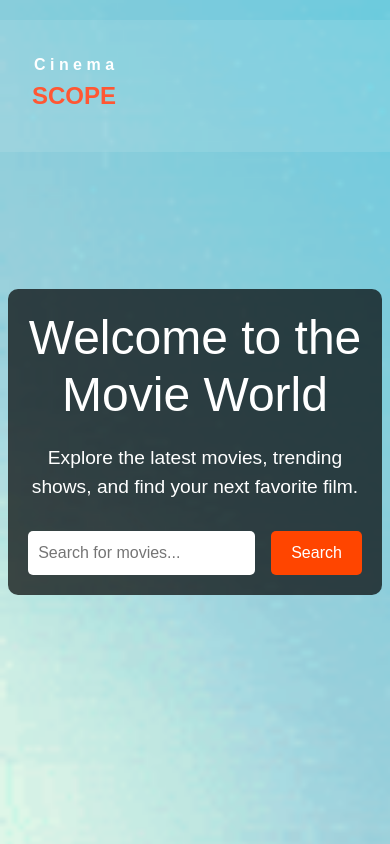
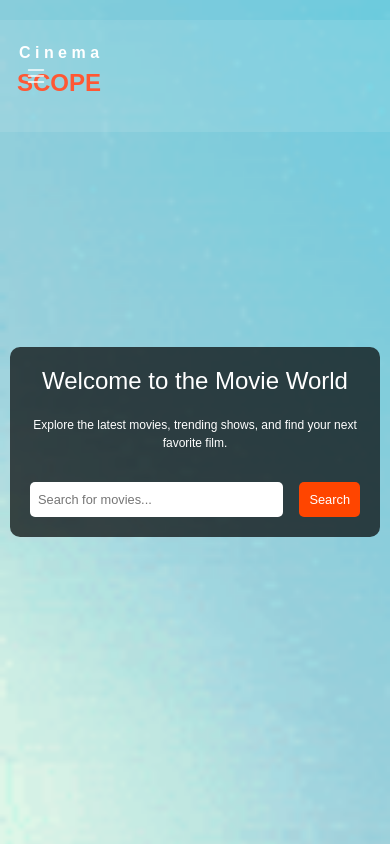
Before and after one commit to alfathony19/Cinema-Scope, a plain HTML site: page index.html in a window 390 px wide. Shown: the top 844 px of the page. Drawn offline with nearby package versions, Linux system fonts and the light colour scheme; no server answers.

Commit message:
update responsif

```diff
--- a/style.css
+++ b/style.css
@@ -308,55 +308,164 @@ footer .credit a:hover {
   background-color: orange;
 }
 
-/* Responsif: Menyesuaikan navbar agar lebih baik pada perangkat lebih kecil */
-@media (max-width: 767px) {
-  /* Membuat menu ditampilkan secara vertikal pada perangkat kecil */
+/* Styling Responsif */
+
+/* Layar 992px */
+@media (max-width: 992px) {
+  .navbar-brand {
+    margin-bottom: 10px;
+  }
+
   .navbar-nav {
-    text-align: center;
+    flex-direction: column;
+    align-items: center;
     margin-top: 10px;
   }
 
-  /* Jarak antar item menu lebih kecil pada perangkat kecil */
   .navbar-nav .nav-item {
     margin-left: 0;
-    margin-bottom: 15px; /* Jarak antar item menu pada perangkat kecil */
-  }
-
-  /* Styling untuk logo dan nama agar rata tengah di perangkat kecil */
-  .navbar-brand {
-    text-align: center;
     margin-bottom: 10px;
   }
 
-  /* Mengubah lebar input search di perangkat kecil */
-  .container input[type="text"] {
-    width: 80%;
-    margin-top: 10px;
+  #hero {
+    padding: 80px 15px;
+    text-align: center;
   }
 
-  /* Menampilkan tombol toggle (hamburger) pada perangkat kecil */
-  .navbar-toggler {
-    border-color: #007bff; /* Tombol hamburger dengan border biru */
+  .hero h1 {
+    font-size: 2.5rem;
   }
 
-  .navbar-toggler-icon {
-    background-color: #007bff; /* Warna icon hamburger */
+  .hero p {
+    font-size: 1rem;
+  }
+
+  #search {
+    width: 90%;
   }
 }
 
-/* Untuk perangkat dengan lebar lebih besar dari 768px (tablet dan desktop) */
-@media (min-width: 768px) {
-  .navbar-nav {
-    display: flex;
-    justify-content: flex-end; /* Posisikan menu ke kanan */
+/* Layar 768px */
+@media (max-width: 768px) {
+  .navbar-brand {
+    font-size: 14px;
   }
 
-  .navbar-nav .nav-item {
-    margin-left: 20px;
+  .navbar-toggler {
+    margin-left: auto;
+    margin-right: 10px;
   }
 
-  /* Membuat search bar lebih lebar di desktop */
-  .search {
-    width: 250px; /* Lebar input search di desktop */
+  .navbar-nav {
+    flex-direction: column;
+    width: 100%;
+    margin-top: 20px;
+  }
+
+  .navbar-nav .nav-link {
+    font-size: 14px;
+    padding: 10px 0;
+  }
+
+  .hero h1 {
+    font-size: 2rem;
+  }
+
+  .hero p {
+    font-size: 0.9rem;
+  }
+
+  .movie {
+    width: 80%;
+    margin: 10px auto;
+  }
+
+  .movie-info {
+    padding: 0.5rem;
   }
 }
+
+/* Layar 520px */
+@media (max-width: 520px) {
+  header {
+    padding: 8px 0;
+  }
+
+  .navbar-brand {
+    font-size: 12px;
+    padding: 8px;
+  }
+
+  .navbar-toggler {
+    margin-right: 10px;
+  }
+
+  #hero {
+    padding: 60px 10px;
+  }
+
+  .hero h1 {
+    font-size: 1.8rem;
+  }
+
+  .hero p {
+    font-size: 0.8rem;
+  }
+
+  #search {
+    width: 100%;
+    font-size: 0.9rem;
+  }
+
+  .movie {
+    width: 90%;
+  }
+}
+
+/* Layar 480px */
+@media (max-width: 480px) {
+  .navbar-brand {
+    font-size: 10px;
+    padding: 5px;
+  }
+
+  .navbar-nav .nav-link {
+    font-size: 12px;
+    padding: 8px 5px;
+  }
+
+  .navbar-toggler {
+    font-size: 20px;
+    margin-right: 5px;
+  }
+
+  .hero h1 {
+    font-size: 1.5rem;
+  }
+
+  .hero p {
+    font-size: 0.75rem;
+  }
+
+  #search {
+    padding: 8px;
+    font-size: 0.8rem;
+  }
+
+  button {
+    font-size: 0.8rem;
+    padding: 8px 10px;
+  }
+
+  .movie {
+    width: 95%;
+  }
+
+  .movie-info {
+    font-size: 0.8rem;
+  }
+
+  footer .credit {
+    font-size: 0.7rem;
+  }
+}
```
